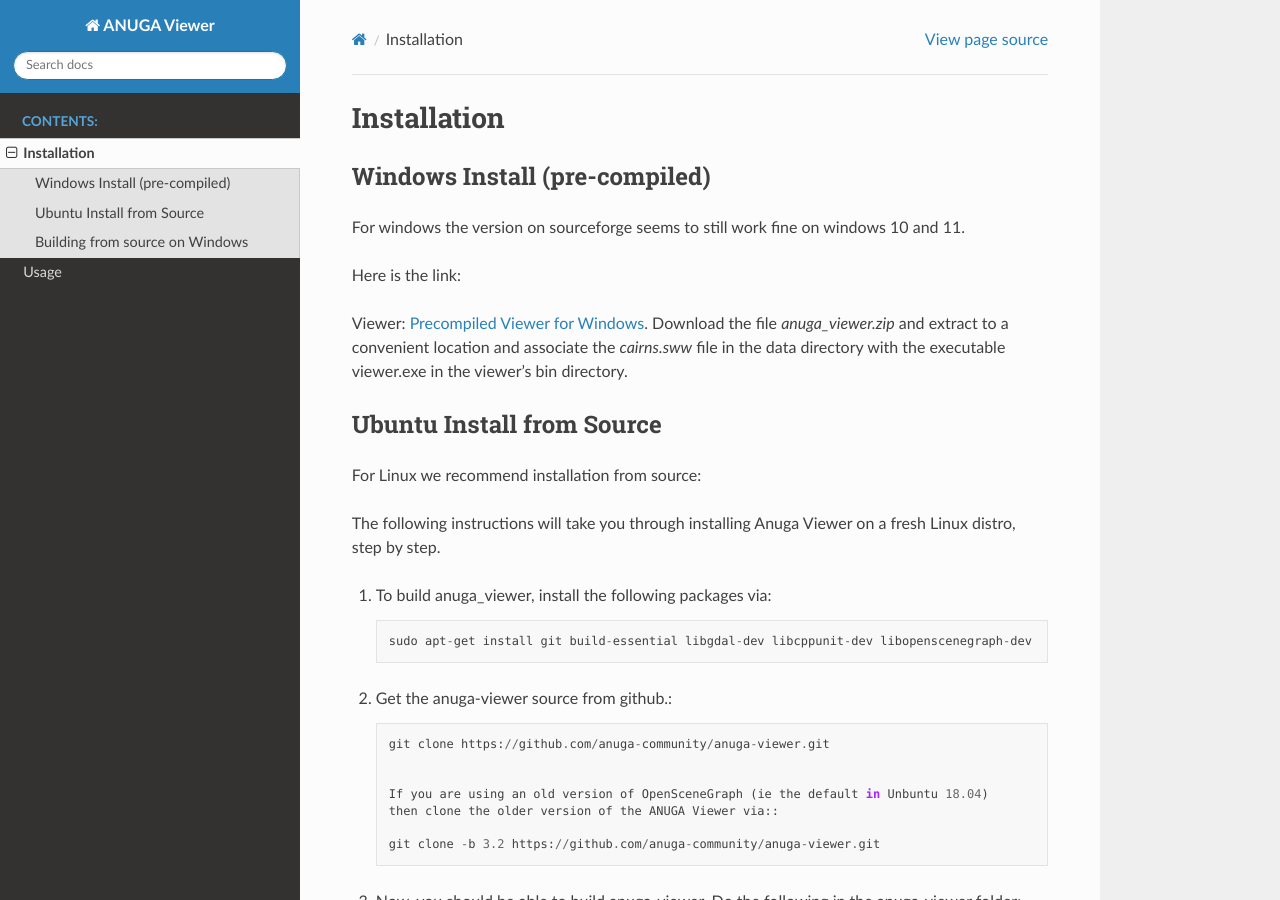
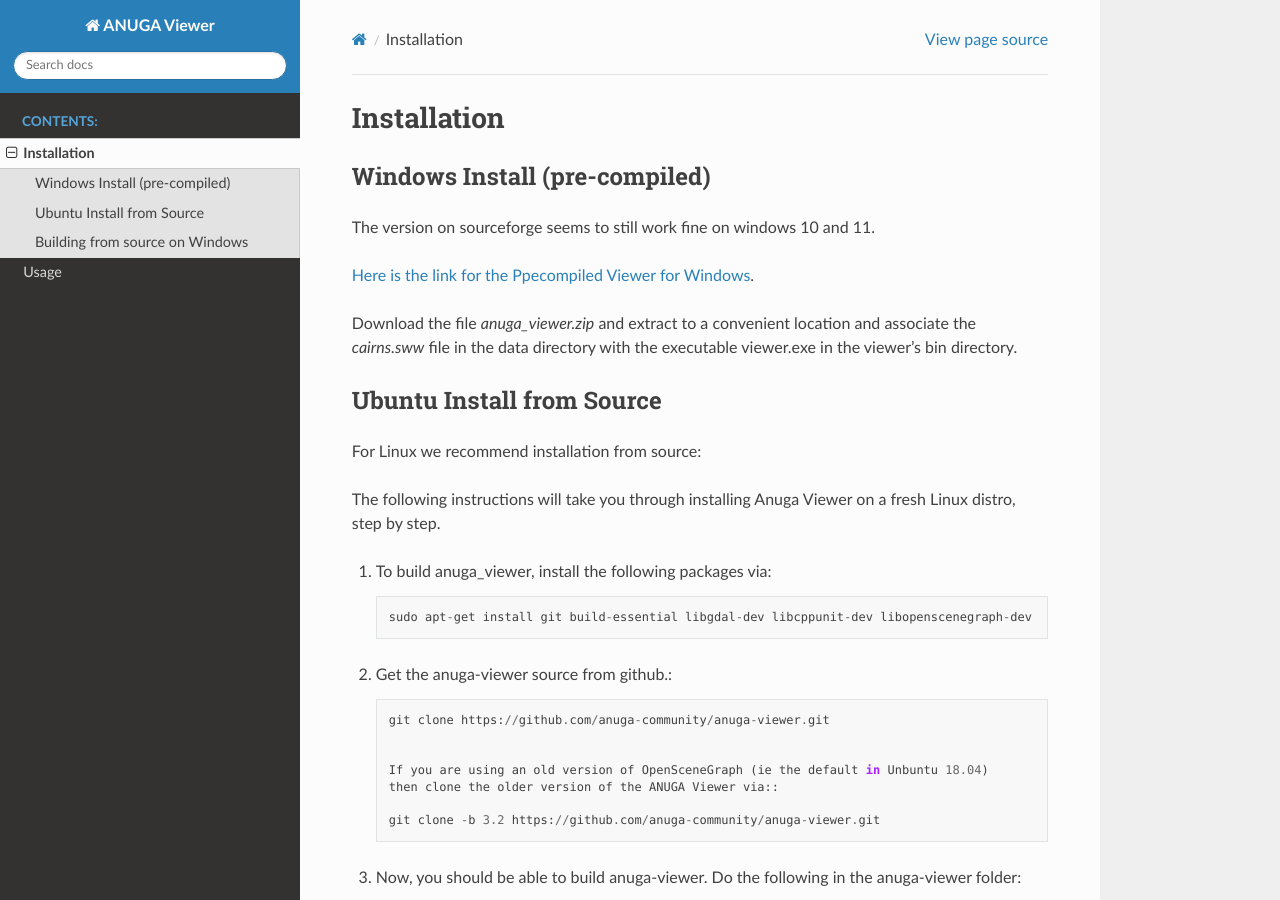
Before and after one commit to GeoscienceAustralia/anuga-viewer, a Sphinx documentation site: the page built from docs/source/installation.rst, in a window 1280 px wide and 900 px high. Built offline with Sphinx 7.4.7 and the Read the Docs theme 2.0.0, drawn with Linux system fonts in a browser that asks for light colours.

Commit message:
Update installation.rst

```diff
--- a/docs/source/installation.rst
+++ b/docs/source/installation.rst
@@ -5,11 +5,10 @@
 Windows Install (pre-compiled)
 ===============================
 
-For windows the version on sourceforge seems to still work fine on windows 10 and 11.
+The version on sourceforge seems to still work fine on windows 10 and 11.
 
-Here is the link:
+`Here is the link for the Ppecompiled Viewer for Windows <https://sourceforge.net/projects/anuga/files/anuga_viewer_windows/>`_.
 
-Viewer: `Precompiled Viewer for Windows <https://sourceforge.net/projects/anuga/files/anuga_viewer_windows/>`_.
 Download the file `anuga_viewer.zip` and extract to a convenient location and associate the `cairns.sww` file
 in the data directory with the executable viewer.exe in the viewer's bin directory.
 
```
